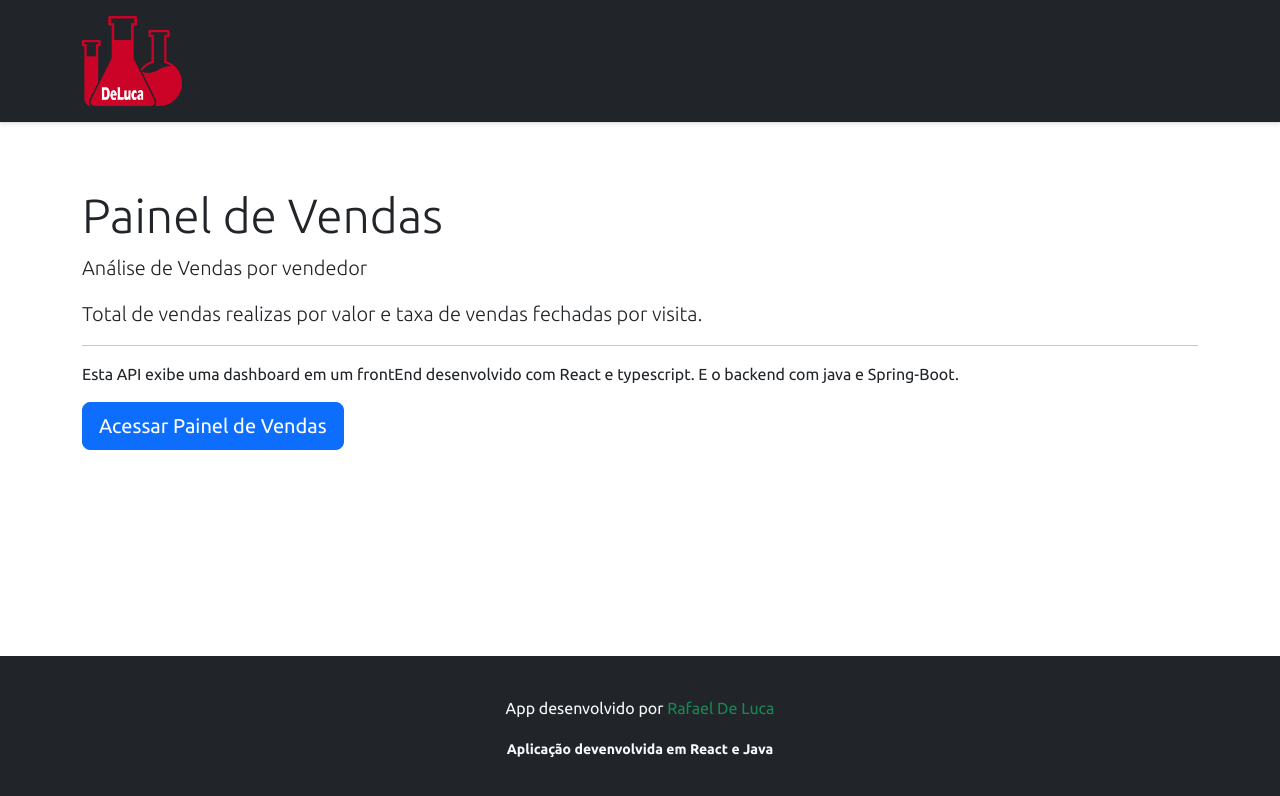
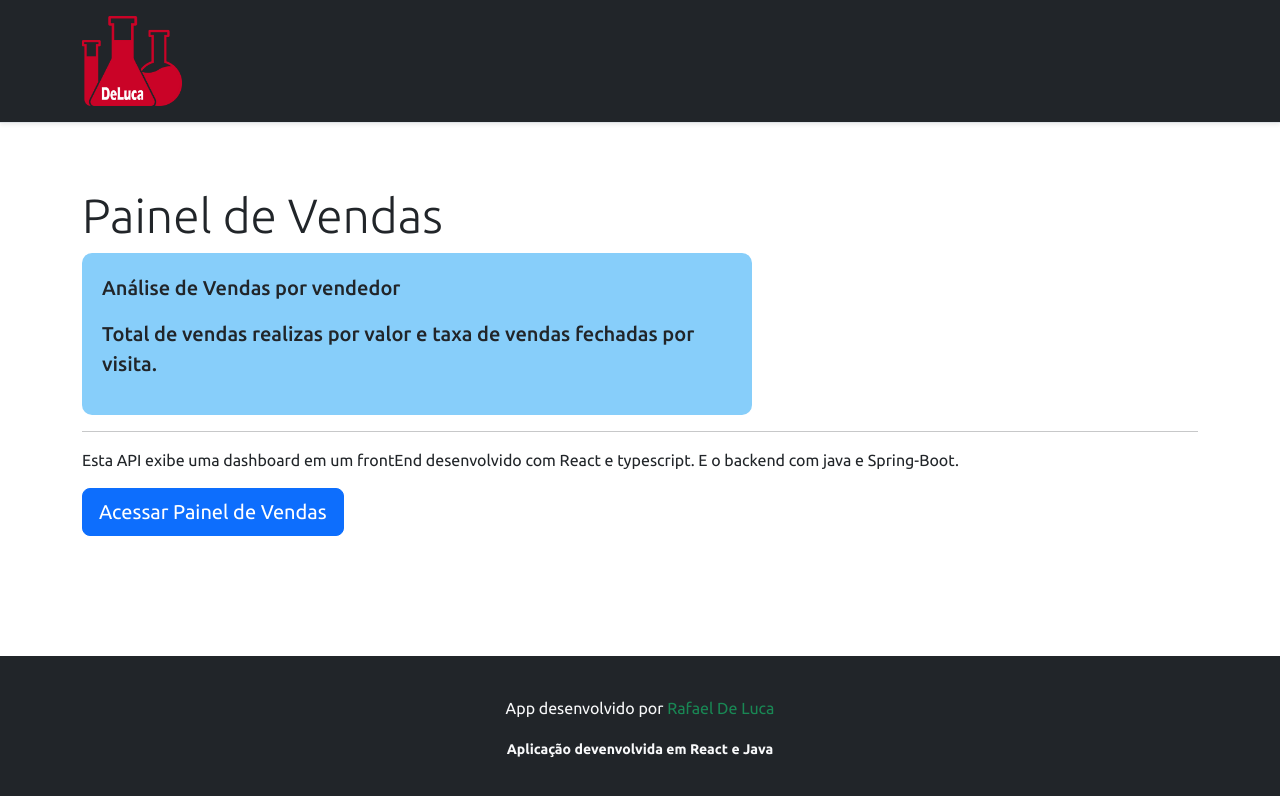
Before and after one commit to rafaelgauderio/spring-react-painel-vendas, a React (Create React App) app in the folder frontend/: page / in a window 1280 px wide. Shown: the top 796 px of the page. Built offline with nearby package versions, Linux system fonts and the light colour scheme.

Commit message:
estilizando conteudo da home

```diff
--- a/frontend/src/assets/css/styles.css
+++ b/frontend/src/assets/css/styles.css
@@ -1,6 +1,7 @@
 @import url('https://fonts.googleapis.com/css2?family=Ubuntu:wght@300;400;500;700&display=swap');
 :root {
     --color-primary: #37a28d;
+    --color-secondary: #87cefa;
 }
 
 html, body {
--- a/frontend/src/pages/Home/index.tsx
+++ b/frontend/src/pages/Home/index.tsx
@@ -1,6 +1,7 @@
 import Footer from "components/Footer";
 import NavBar from "components/NavBar";
 import { Link } from "react-router-dom";
+import './styles.css';
 
 const Home = () => {
 
@@ -11,8 +12,10 @@ const Home = () => {
                 <div className="container my-5">
                     <div className="jumbotron">
                         <h1 className="display-5">Painel de Vendas</h1>
-                        <p className="lead">Análise de Vendas por vendedor</p>
-                        <p className="lead">Total de vendas realizas por valor e taxa de vendas fechadas por visita. </p>
+                        <div className="content">
+                            <p className="lead">Análise de Vendas por vendedor</p>
+                            <p className="lead">Total de vendas realizas por valor e taxa de vendas fechadas por visita. </p>
+                        </div>
                         <hr />
                         <p>Esta API exibe uma dashboard em um frontEnd desenvolvido com React e typescript. E o backend com java e Spring-Boot.</p>
                         <Link className="btn btn-primary btn-lg" to="/dashboard">
--- /dev/null
+++ b/frontend/src/pages/Home/styles.css
@@ -0,0 +1,14 @@
+.content {
+    display: flex;
+    flex-direction: column;
+    width: 60%;
+    align-items: flex-start;
+    justify-content: center;
+    background-color: var(--color-secondary);
+    padding: 20px;
+    border-radius: 10px;
+}
+
+.content p {
+    font-weight: 500 !important;
+}
```
